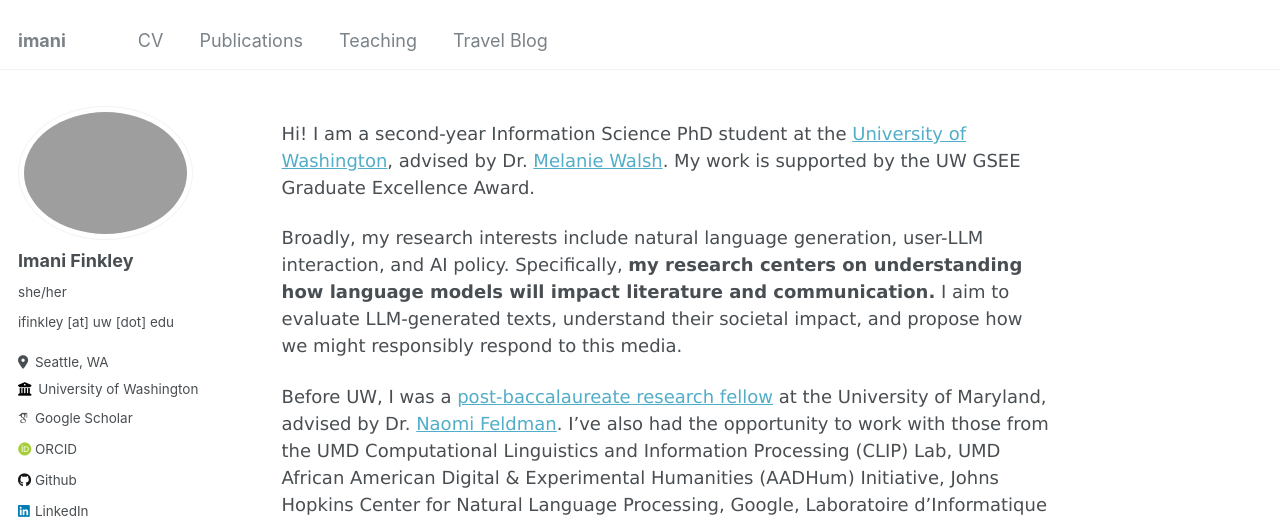
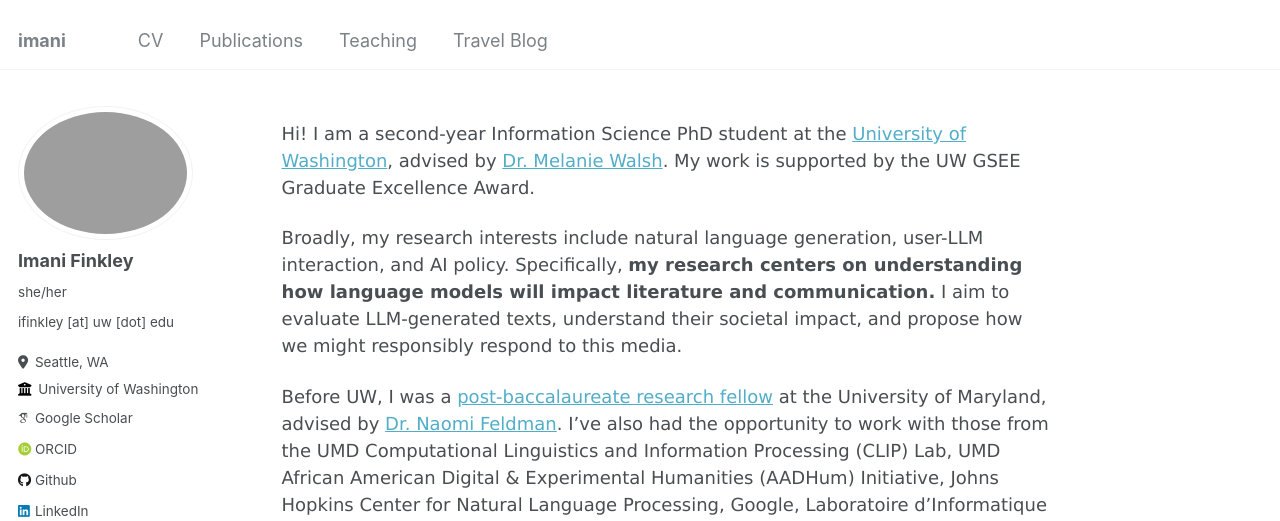
Before and after one commit to imanif/imanif.github.io, a Jekyll site: the page built from _pages/about.md, in a window 1280 px wide and 900 px high. Shown: the top 521 px of the window. Built offline with Jekyll 4.4.1, drawn with Linux system fonts in a browser that asks for light colours; some web fonts are replaced.

```diff
--- a/_pages/about.md
+++ b/_pages/about.md
@@ -7,11 +7,11 @@ redirect_from:
   - /about.html
 ---
 
-Hi! I am a second-year Information Science PhD student at the [University of Washington](https://ischool.uw.edu/programs/phd), advised by Dr. [Melanie Walsh](https://melaniewalsh.org/). My work is supported by the UW GSEE Graduate Excellence Award.
+Hi! I am a second-year Information Science PhD student at the [University of Washington](https://ischool.uw.edu/programs/phd), advised by [Dr. Melanie Walsh](https://melaniewalsh.org/). My work is supported by the UW GSEE Graduate Excellence Award.
 
 Broadly, my research interests include natural language generation, user-LLM interaction, and AI policy. Specifically, **my research centers on understanding how language models will impact literature and communication.** I aim to evaluate LLM-generated texts, understand their societal impact, and propose how we might responsibly respond to this media.
 
-Before UW, I was a [post-baccalaureate research fellow](https://linguistics.umd.edu/academic-programs/graduate/baggett) at the University of Maryland, advised by Dr. [Naomi Feldman](https://users.umiacs.umd.edu/~nhf/). I've also had the opportunity to work with those from the UMD Computational Linguistics and Information Processing (CLIP) Lab, UMD African American Digital & Experimental Humanities (AADHum) Initiative, Johns Hopkins Center for Natural Language Processing, Google, Laboratoire d'Informatique de l'Université du Mans (LIUM), and the Brown University Visual Computing Lab. I received my B.A. from Cornell University with honors for my [thesis](http://imanif.github.io/files/Finkley_HonorsThesis.pdf) that examines generative AI's impact on the literary tradition and the notion of authorship.
+Before UW, I was a [post-baccalaureate research fellow](https://linguistics.umd.edu/academic-programs/graduate/baggett) at the University of Maryland, advised by [Dr. Naomi Feldman](https://users.umiacs.umd.edu/~nhf/). I've also had the opportunity to work with those from the UMD Computational Linguistics and Information Processing (CLIP) Lab, UMD African American Digital & Experimental Humanities (AADHum) Initiative, Johns Hopkins Center for Natural Language Processing, Google, Laboratoire d'Informatique de l'Université du Mans (LIUM), and the Brown University Visual Computing Lab. I received my B.A. from Cornell University with honors for my [thesis](http://imanif.github.io/files/Finkley_HonorsThesis.pdf) that examines generative AI's impact on the literary tradition and the notion of authorship.
 
 In my free time, I like to practice ballet, watch anime, [travel](https://imaniintl.wordpress.com/), and learn new languages (currently, French).
 
```
